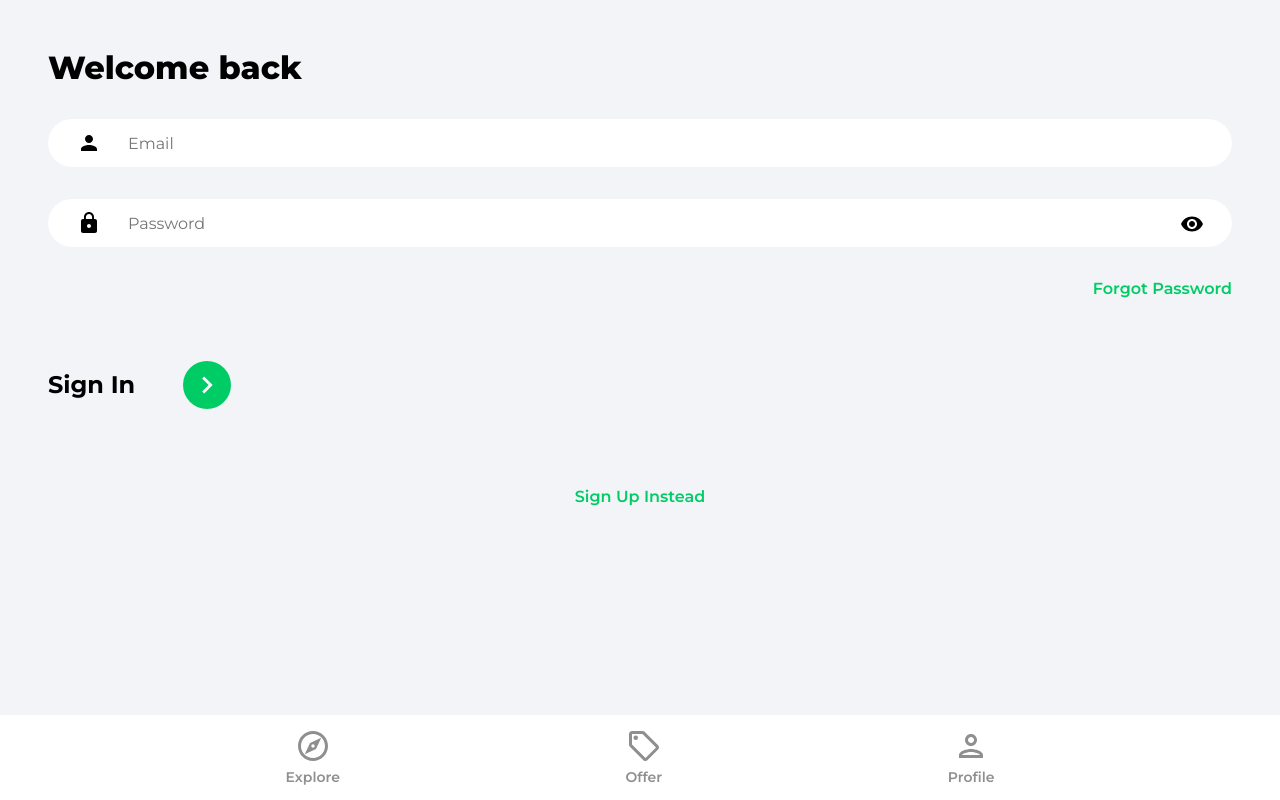
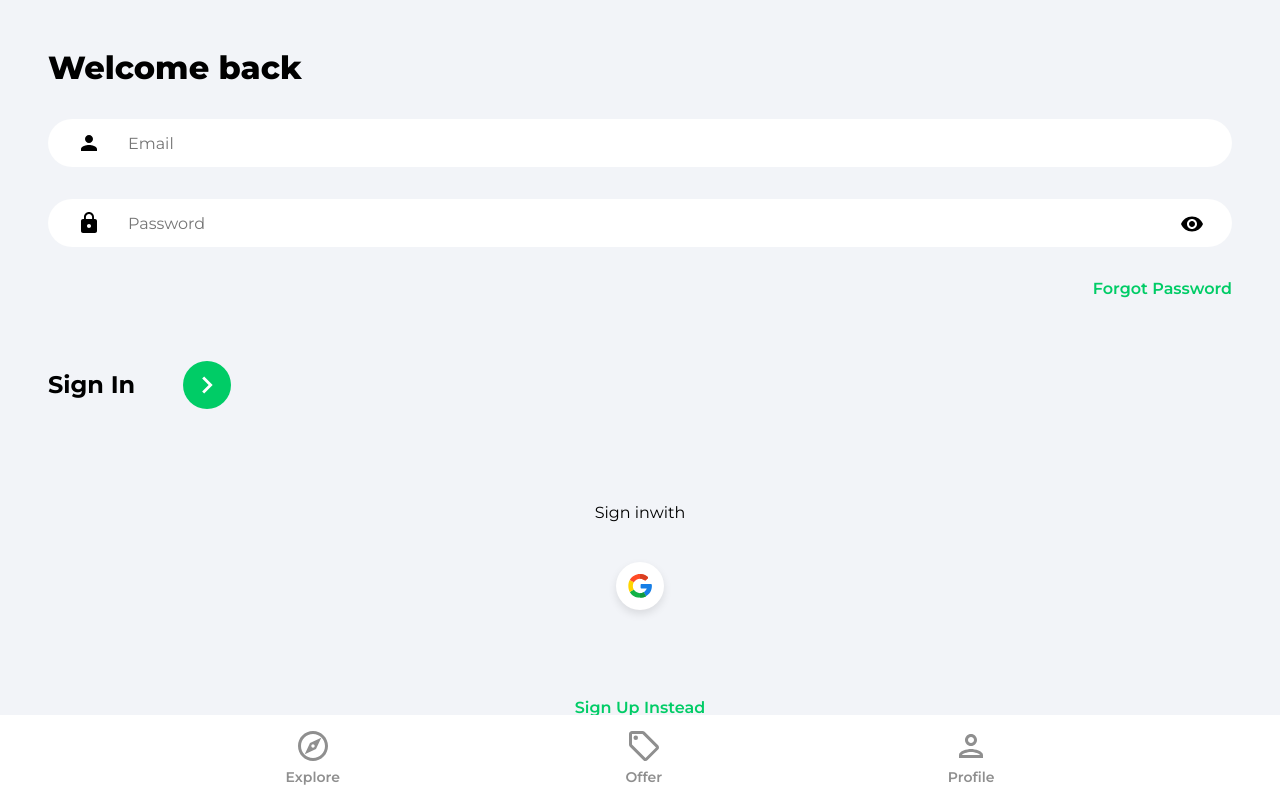
Before and after one commit to LordDarkReader/marketplace-react, a React (Create React App) app: page /sign-in in a window 1280 px wide. Built offline with nearby package versions, Linux system fonts and the light colour scheme.

Commit message:
add oauth by google

```diff
--- /dev/null
+++ b/src/components/OAuth.jsx
@@ -0,0 +1,48 @@
+import React from 'react';
+import {useLocation, useNavigate} from 'react-router-dom';
+import {getAuth, signInWithPopup, GoogleAuthProvider} from 'firebase/auth';
+import {doc, setDoc, getDoc, serverTimestamp} from 'firebase/firestore';
+import {db} from '../firebase.config';
+import {toast} from 'react-toastify';
+import googleIcon from '../assets/svg/googleIcon.svg';
+
+function OAuth() {
+    const navigate = useNavigate();
+    const location = useLocation();
+
+    const onGoogleClick = async () => {
+        try {
+            const auth = getAuth();
+            const provider = new GoogleAuthProvider();
+            const result = await signInWithPopup(auth, provider);
+            const user = result.user;
+
+            const docRef = doc(db, 'users', user.uid);
+            const docSnap = await getDoc(docRef);
+
+            if (!docSnap.exists()) {
+                await setDoc(doc(db, 'users', user.uid), {
+                    name: user.displayName,
+                    email: user.email,
+                    timestamp: serverTimestamp()
+                });
+            }
+            navigate('/');
+        } catch (error) {
+            toast.error('Could not authorize with Google');
+        }
+    };
+
+
+    return (
+    <div className='socialLogin'>
+        <p>Sign {location.pathname === '/sign-up' ? 'up' : 'in'}
+            with </p>
+        <button className='socialIconDiv' onClick={onGoogleClick}>
+            <img className='socialIconImg' src={googleIcon} alt='google'/>
+        </button>
+    </div>
+    )
+}
+
+export default OAuth
--- a/src/pages/SignIn.jsx
+++ b/src/pages/SignIn.jsx
@@ -4,6 +4,7 @@
 import visibilityIcon from '../assets/svg/visibilityIcon.svg';
 import {getAuth, signInWithEmailAndPassword} from 'firebase/auth';
 import {toast} from 'react-toastify';
+import OAuth from '../components/OAuth';
 
 function SignIn() {
     const [showPassword, setShowPassword] = useState(false);
@@ -84,7 +85,7 @@
                             </button>
                         </div>
                     </form>
-                    {/*Google OAuth*/}
+                    <OAuth/>
 
                     <Link to='/sign-up' className='registerLink'>
                         Sign Up Instead
--- a/src/pages/SignUp.jsx
+++ b/src/pages/SignUp.jsx
@@ -4,8 +4,9 @@
 import visibilityIcon from '../assets/svg/visibilityIcon.svg';
 import {getAuth, createUserWithEmailAndPassword, updateProfile} from 'firebase/auth';
 import {db} from '../firebase.config';
-import { setDoc , doc, serverTimestamp} from 'firebase/firestore';
+import {setDoc, doc, serverTimestamp} from 'firebase/firestore';
 import {toast} from 'react-toastify';
+import OAuth from '../components/OAuth';
 
 function SignUp() {
     const [showPassword, setShowPassword] = useState(false);
@@ -22,7 +23,7 @@
         setFormDate((prevState) => ({
             ...prevState,
             [e.target.id]: e.target.value
-        }) )
+        }))
     };
 
     const onSubmit = async (e) => {
@@ -87,7 +88,7 @@
                             <img src={visibilityIcon}
                                  alt='show password'
                                  className='showPassword'
-                                 onClick={() => setShowPassword( (prevState) => !prevState)}
+                                 onClick={() => setShowPassword((prevState) => !prevState)}
                             />
                         </div>
 
@@ -103,7 +104,7 @@
                             </button>
                         </div>
                     </form>
-                    {/*Google OAuth*/}
+                    <OAuth/>
 
                     <Link to='/sign-in' className='registerLink'>
                         Sign In Instead
```
Lines whose indentation alone changed are shown as unchanged.
